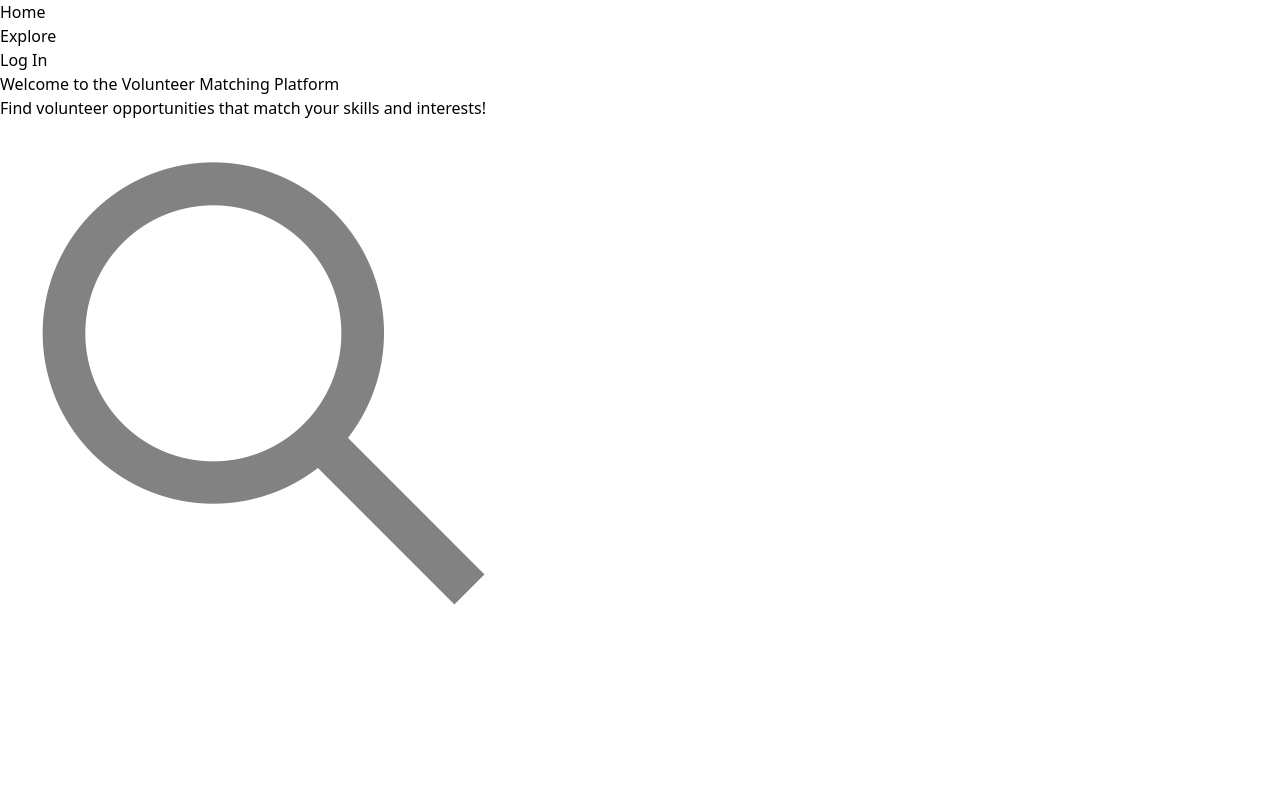
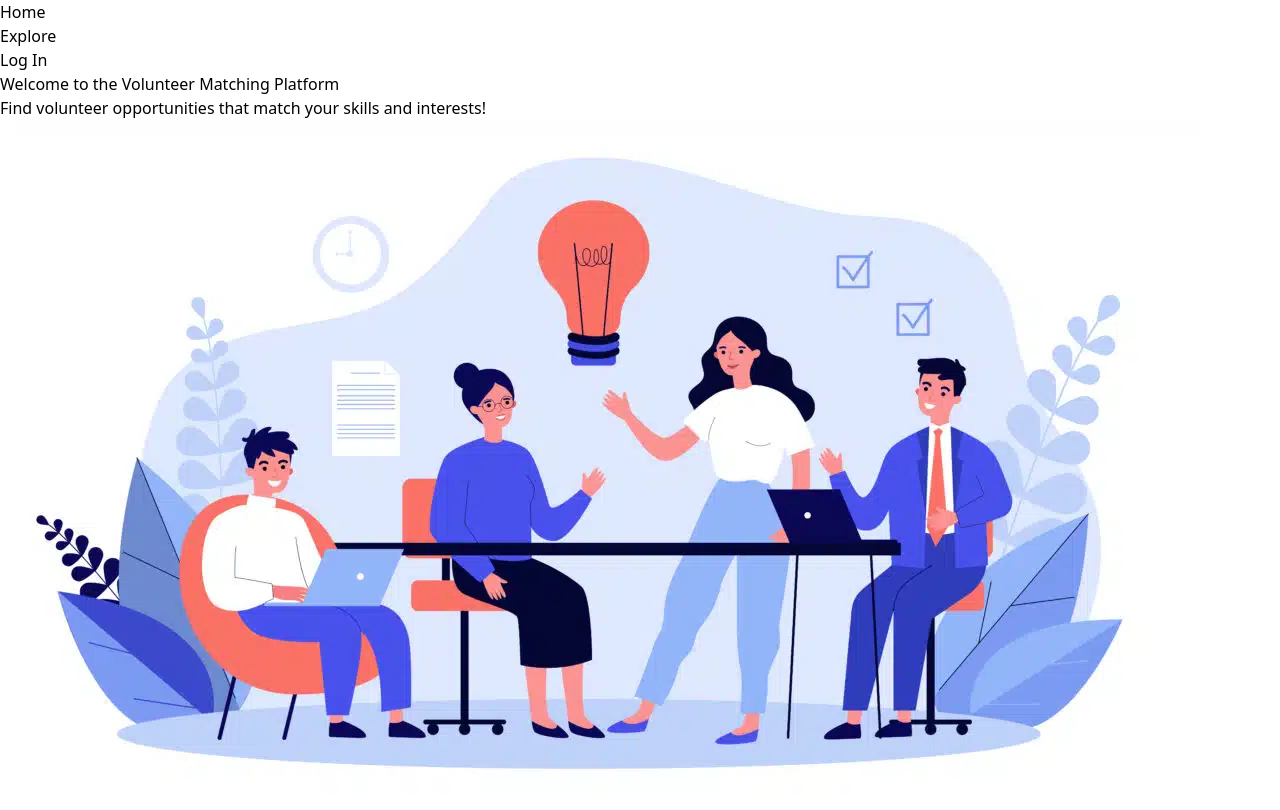
Before and after one commit to tahayarkhan/Skill-Match, a React (Vite) app in the folder app/: page / in a window 1280 px wide. Shown: the top 810 px of the page. Built offline with nearby package versions, Linux system fonts and the light colour scheme.

Commit message:
updated image on home page

```diff
--- a/app/src/pages/HomePage.jsx
+++ b/app/src/pages/HomePage.jsx
@@ -1,16 +1,26 @@
-import magnify from "../assets/magnify.png"
+import volunteer from "../assets/volunteer.png"
 
 const Home = () => {
   return (
-    <div className="flex flex-col items-center justify-center h-full bg-gray-100 p-4">
-      <h1 className="text-4xl font-bold text-center mb-4">
-        Welcome to the Volunteer Matching Platform
-      </h1>
-      <p className="text-lg text-center">
-        Find volunteer opportunities that match your skills and interests!
-      </p>
-      <img src={magnify} alt=""  className="m-5 h-32"/>
-    </div>
+    <>
+        <div className="flex flex-col items-center justify-center h-screen p-4">
+        <div className="flex flex-col items-center text-center">
+          <h1 className="text-4xl font-bold mb-4">
+            Welcome to the Volunteer Matching Platform
+          </h1>
+          <p className="text-lg mb-6">
+            Find volunteer opportunities that match your skills and interests!
+          </p>
+        </div>
+        <div className="flex justify-center mt-8">
+          <img
+            src={volunteer}
+            alt="Volunteer Illustration"
+            className="h-auto w-full max-w-md"
+          />
+        </div>
+      </div>
+    </>
   );
 };
 
```
Also changed, not shown: app/src/assets/people.png (added), app/src/assets/volunteer.png (added).
